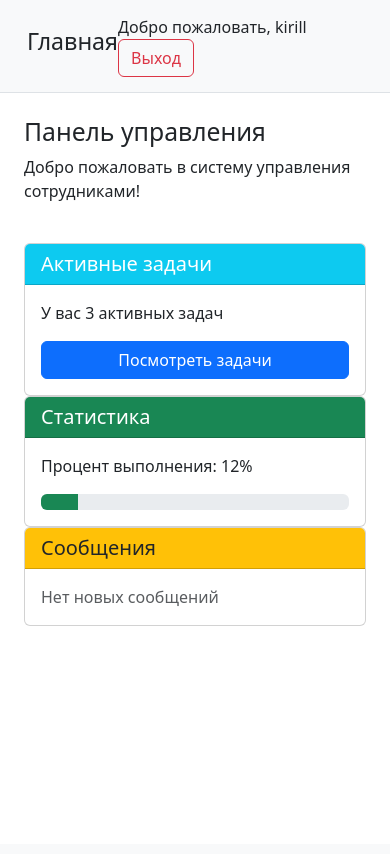
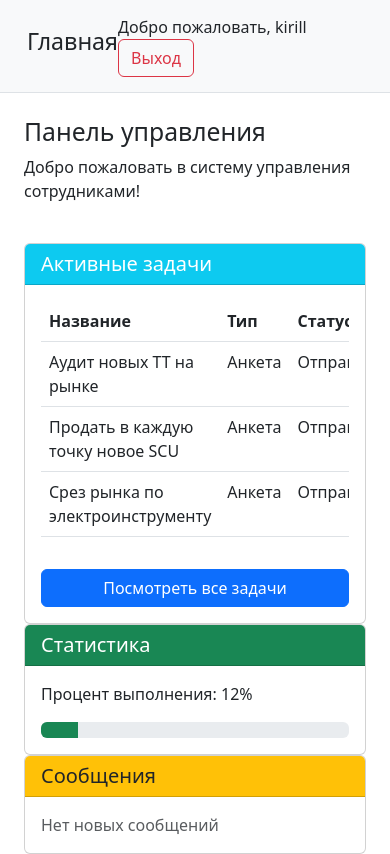
Before and after one commit to kirillochag-tech/microCRM, a Django app: page /users/dashboard/ in a window 390 px wide. Before the commit the page ends 626 px from the top, so only its background shows below. Run offline with Django 5.2, Linux system fonts and the light colour scheme; a user stored in the database is signed in; data comes from the database, SQL or seed files in the repository.

Commit message:
Fix mobile view issue with survey task fill button visibility
- Updated `templates/dashboard.html` to conditionally render "Заполнить" or "Отправлено" buttons based on task status and response count for mobile users
- Added `can_be_filled_by` template filter in `tasks/templatetags/form_tags.py` to properly check if employee can fill survey tasks
- Enhanced task status logic in dashboard template to correctly handle survey task state for both desktop and mobile views
- Improved conditional rendering of action buttons to prevent incorrect display of disabled "Отправлено" button when task should be fillable

Fixed inconsistent button state display on mobile devices by aligning frontend logic with backend task availability checks, ensuring employees can always access the "Заполнить" button when valid.

```diff
--- a/tasks/models.py
+++ b/tasks/models.py
@@ -138,6 +138,23 @@ class Task(models.Model):
         if self.task_type == TaskType.SURVEY and self.target_count > 0:
             return min(100, int((self.current_count / self.target_count) * 100))
         return 0
+
+    def can_be_filled_by(self, user):
+        """Проверяет, может ли пользователь заполнить задачу (для анкет)."""
+        if self.task_type != TaskType.SURVEY:
+            return False
+        if user.role != UserRoles.EMPLOYEE:
+            return False
+        # Задача должна быть доступна для просмотра и иметь подходящий статус
+        if not self.can_be_viewed_by(user):
+            return False
+        # Анкету можно заполнять, если она не завершена и не на проверке
+        # и если не достигнут целевой показатель (если он задан)
+        if self.status in [TaskStatus.SENT, TaskStatus.REWORK]:
+            if self.target_count > 0:
+                return self.current_count < self.target_count
+            return True
+        return False
 
     class Meta:
         verbose_name = _('Задача')
--- a/tasks/templatetags/form_tags.py
+++ b/tasks/templatetags/form_tags.py
@@ -39,3 +39,8 @@ def round_to_half_percent(value):
         return f"{rounded:.1f}"
     except (ValueError, TypeError):
         return "0.0"
+
+@register.filter
+def can_be_filled_by(task, user):
+    """Проверяет, может ли пользователь заполнить задачу (для анкет)."""
+    return task.can_be_filled_by(user)
--- a/templates/dashboard.html
+++ b/templates/dashboard.html
@@ -1,6 +1,7 @@
 {% extends 'base.html' %}
 {% load i18n %}
 {% load announcement_tags %}
+{% load form_tags %}
 
 {% block content %}
 <div class="container mt-4">
@@ -12,14 +13,55 @@
     </div>
 
     <div class="row mt-4">
-        <div class="col-md-4">
+        <div class="col-md-8">
             <div class="card">
                 <div class="card-header bg-info text-white">
                     <h5 class="mb-0">{% trans 'Активные задачи' %}</h5>
                 </div>
                 <div class="card-body">
-                    <p class="card-text">{% trans 'У вас' %} {{ active_tasks_count }} {% trans 'активных задач' %}</p>
-                    <a href="{% url 'tasks:task_list' %}" class="btn btn-primary w-100">{% trans 'Посмотреть задачи' %}</a>
+                    {% if active_tasks %}
+                        <div class="table-responsive">
+                            <table class="table table-hover">
+                                <thead>
+                                    <tr>
+                                        <th>{% trans 'Название' %}</th>
+                                        <th>{% trans 'Тип' %}</th>
+                                        <th>{% trans 'Статус' %}</th>
+                                        <th>{% trans 'Действия' %}</th>
+                                    </tr>
+                                </thead>
+                                <tbody>
+                                    {% for task in active_tasks %}
+                                    <tr>
+                                        <td>{{ task.title }}</td>
+                                        <td>{{ task.get_task_type_display }}</td>
+                                        <td>{{ task.get_status_display }}</td>
+                                        <td>
+                                            {% if user.role == 'EMPLOYEE' %}
+                                                {% if task.task_type == 'SURVEY' %}
+                                                    {% if task.status == 'SENT' or task.status == 'REWORK' %}
+                                                        {% if task.current_count < task.target_count or task.target_count == 0 %}
+                                                            <a href="{% url 'tasks:survey_response' task.pk %}" class="btn btn-sm btn-success">{% trans 'Заполнить' %}</a>
+                                                        {% else %}
+                                                            <button class="btn btn-sm btn-secondary" disabled>{% trans 'Отправлено' %}</button>
+                                                        {% endif %}
+                                                    {% else %}
+                                                        <button class="btn btn-sm btn-secondary" disabled>{% trans 'Отправлено' %}</button>
+                                                    {% endif %}
+                                                {% else %}
+                                                    <a href="#" class="btn btn-sm btn-success">{% trans 'Выполнить' %}</a>
+                                                {% endif %}
+                                            {% endif %}
+                                        </td>
+                                    </tr>
+                                    {% endfor %}
+                                </tbody>
+                            </table>
+                        </div>
+                    {% else %}
+                        <p class="card-text text-muted">{% trans 'Нет активных задач' %}</p>
+                    {% endif %}
+                    <a href="{% url 'tasks:task_list' %}" class="btn btn-primary w-100 mt-3">{% trans 'Посмотреть все задачи' %}</a>
                 </div>
             </div>
         </div>
```
Also changed, not shown: 1 other file.
